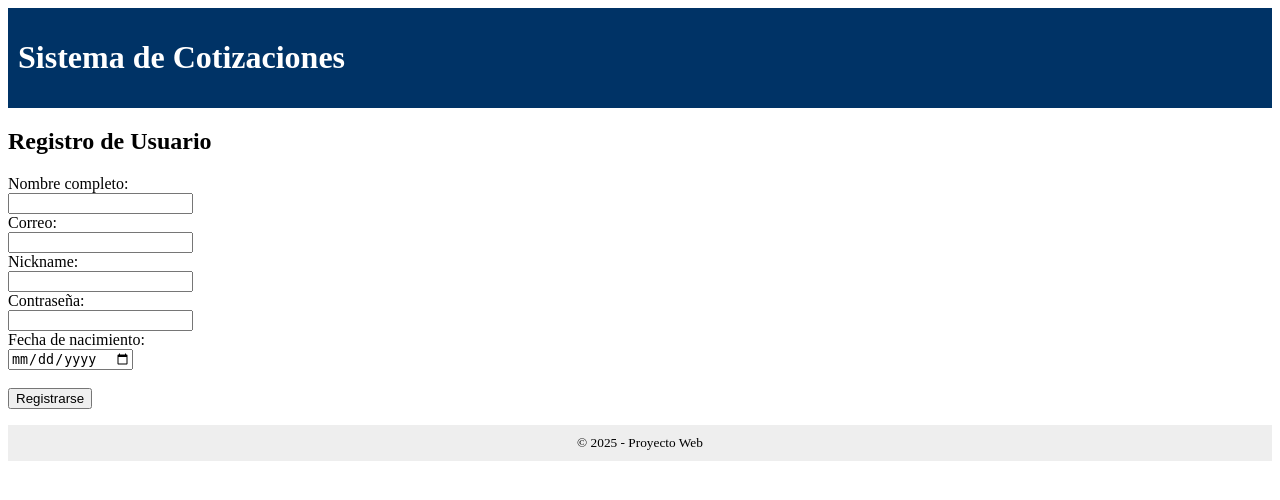
After one commit to SrJCBM/web23244-proyect, a PHP site: page /auth/registro.php in a window 1280 px wide. The commit adds this page. Shown: the top 500 px of the page. Run offline with PHP 8.4, Linux system fonts and the light colour scheme.

Commit message:
Landing y registro

```diff
--- /dev/null
+++ b/auth/registro.php
@@ -0,0 +1,21 @@
+<?php include("../includes/header.php"); ?>
+<h2>Registro de Usuario</h2>
+<form action="registro_guardar.php" method="POST">
+  <label>Nombre completo:</label><br>
+  <input type="text" name="nombre_completo" required><br>
+
+  <label>Correo:</label><br>
+  <input type="email" name="correo" required><br>
+
+  <label>Nickname:</label><br>
+  <input type="text" name="nickname" required><br>
+
+  <label>Contraseña:</label><br>
+  <input type="password" name="password" required><br>
+
+  <label>Fecha de nacimiento:</label><br>
+  <input type="date" name="fecha_nacimiento"><br><br>
+
+  <button type="submit">Registrarse</button>
+</form>
+<?php include("../includes/footer.php"); ?>
--- a/index.php
+++ b/index.php
@@ -1,7 +1,7 @@
 <?php
 session_start();
 if (!isset($_SESSION["id_usuario"])) {
-  header("Location: auth/login.php");
+  header("Location: cliente/landing.php");;
   exit();
 }
 ?>
```
Also changed, not shown: auth/registro_guardar.php (added, +33 -0 lines), cliente/landing.php (added, +8 -0 lines).
